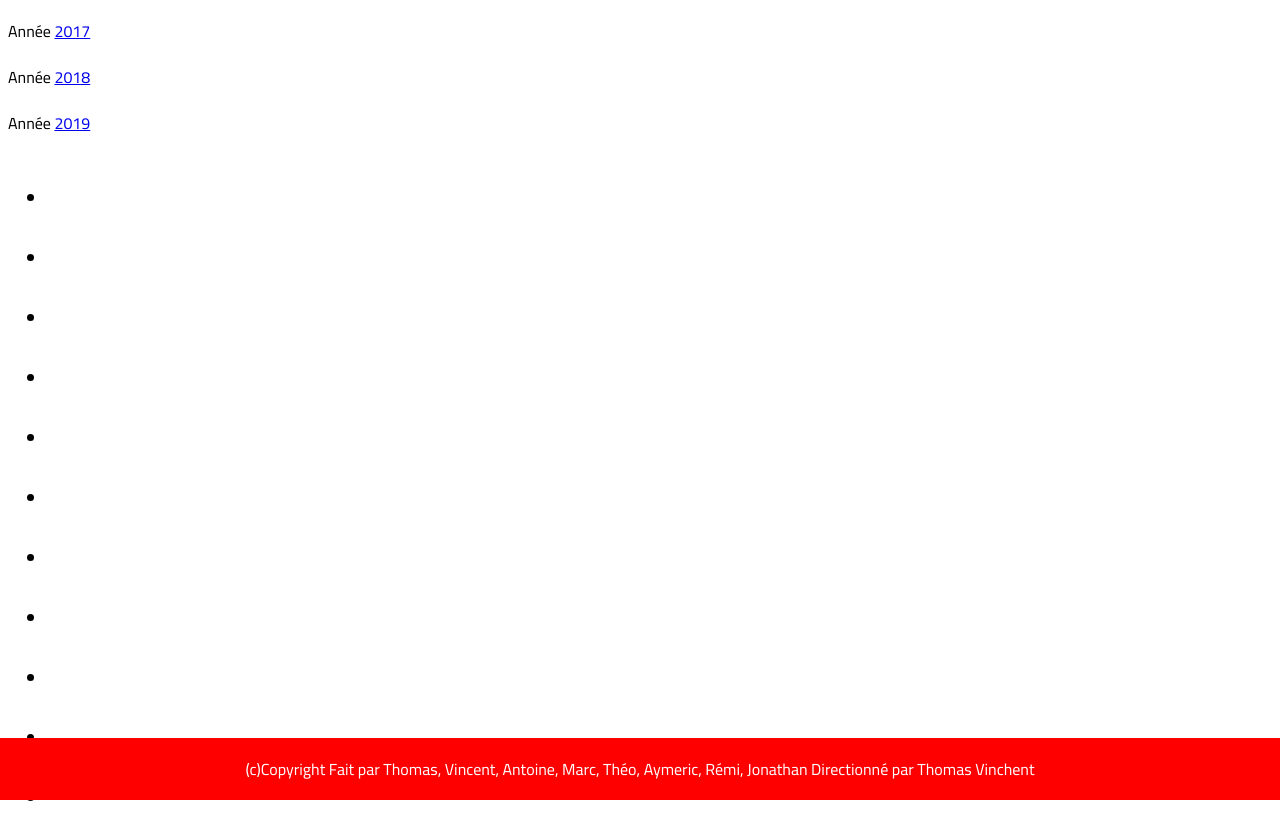
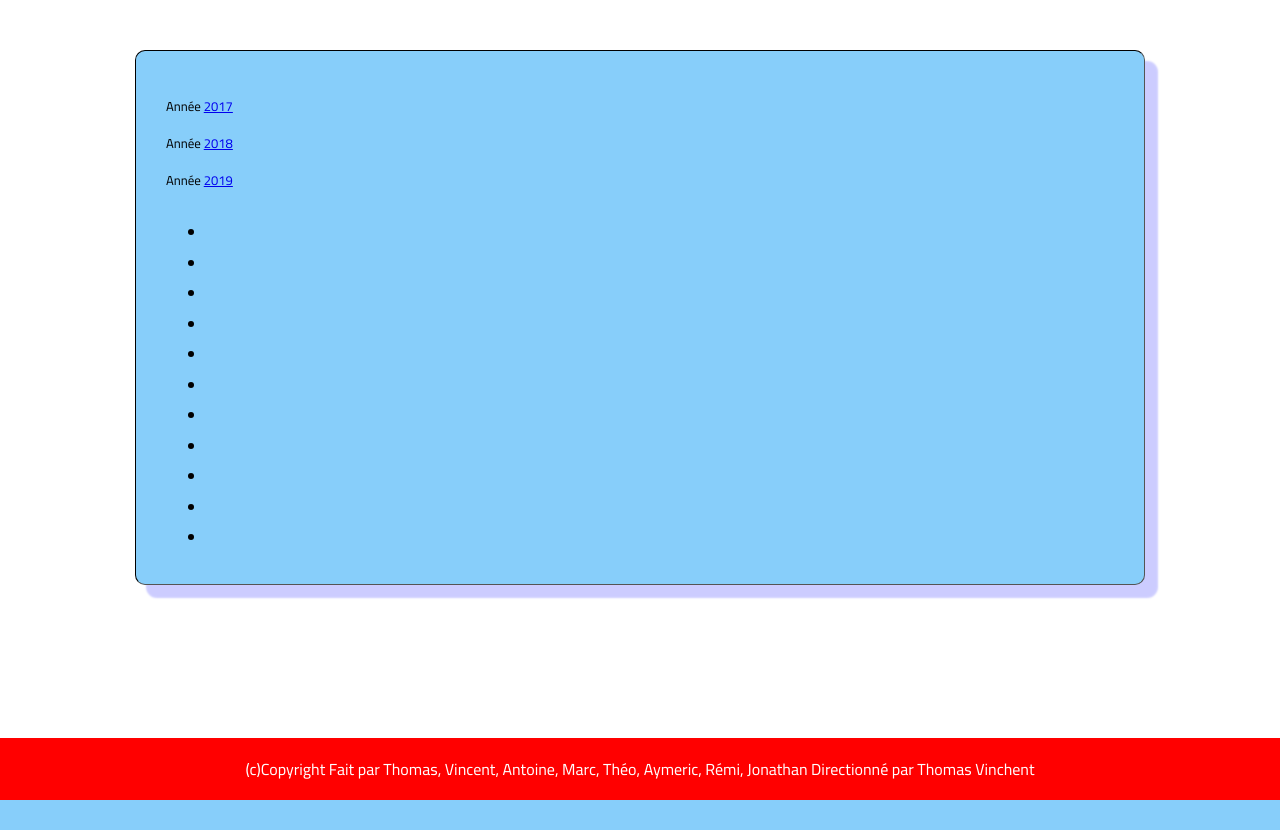
Before and after one commit to tvinchent/ejob, a PHP site: page / in a window 1280 px wide. After the commit the page ends 800 px from the top, so only its background shows below. Run offline with PHP 8.4, Linux system fonts and the light colour scheme.

Commit message:
css comm

```diff
--- a/css/commun.css
+++ b/css/commun.css
@@ -43,6 +43,26 @@ footer {
     display: block;
 }
 
-#messagearea {
-    display:
+
+
+.contenue {
+    margin: 20px;
+    padding: 30px;
+    font-size: small;
+    text-align: left;
+    border-width:1px;
+    border-style:inset;
+    border-color:black;
+    border-radius: 10px;
+    box-shadow: 12px 12px 2px 1px rgba(0, 0, 255, .2);
+    background-color: #87CEFA;
+    width: 75%;
+   margin: auto;
+   margin-top: 50px;
+
 }
+
+
+li {
+    line-height: 50%;
+}
--- a/index.php
+++ b/index.php
@@ -3,12 +3,12 @@
 <head>
     <meta charset="UTF-8">
     <meta name="viewport" content="width=device-width, initial-scale=1.0">
-    <link rel="stylesheet" href="./commun.css">
     <link href="https://fonts.googleapis.com/css?family=Cairo" rel="stylesheet">
+    <link rel="stylesheet" href="./css/commun.css">
     <title>Page de listing</title>
 </head>
 <body>
-
+<div class="contenue">
 <div class="date-listing">
 
 <p>Année <span class="years-listing"><a href="#">2017</a></span></p>
@@ -32,7 +32,7 @@
             <img class="trombinoscope" src="" alt=""><li class="li-listing"></li>
         </ul>
     </div>
-
+    </div>
 <footer><p>(c)Copyright Fait par Thomas, Vincent, Antoine, Marc, Théo, Aymeric, Rémi, Jonathan Directionné par Thomas Vinchent</p></footer>
 </body>
 </html>
```
